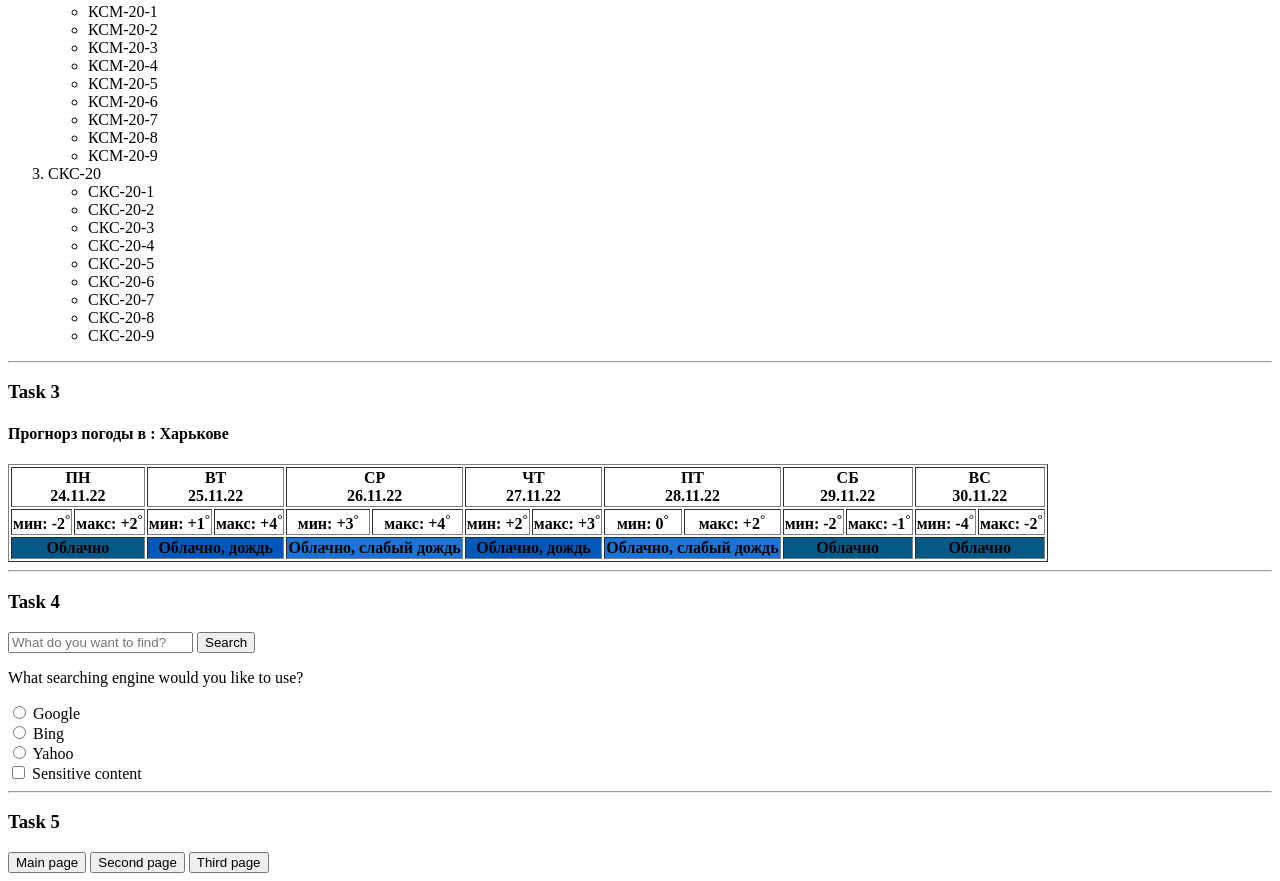
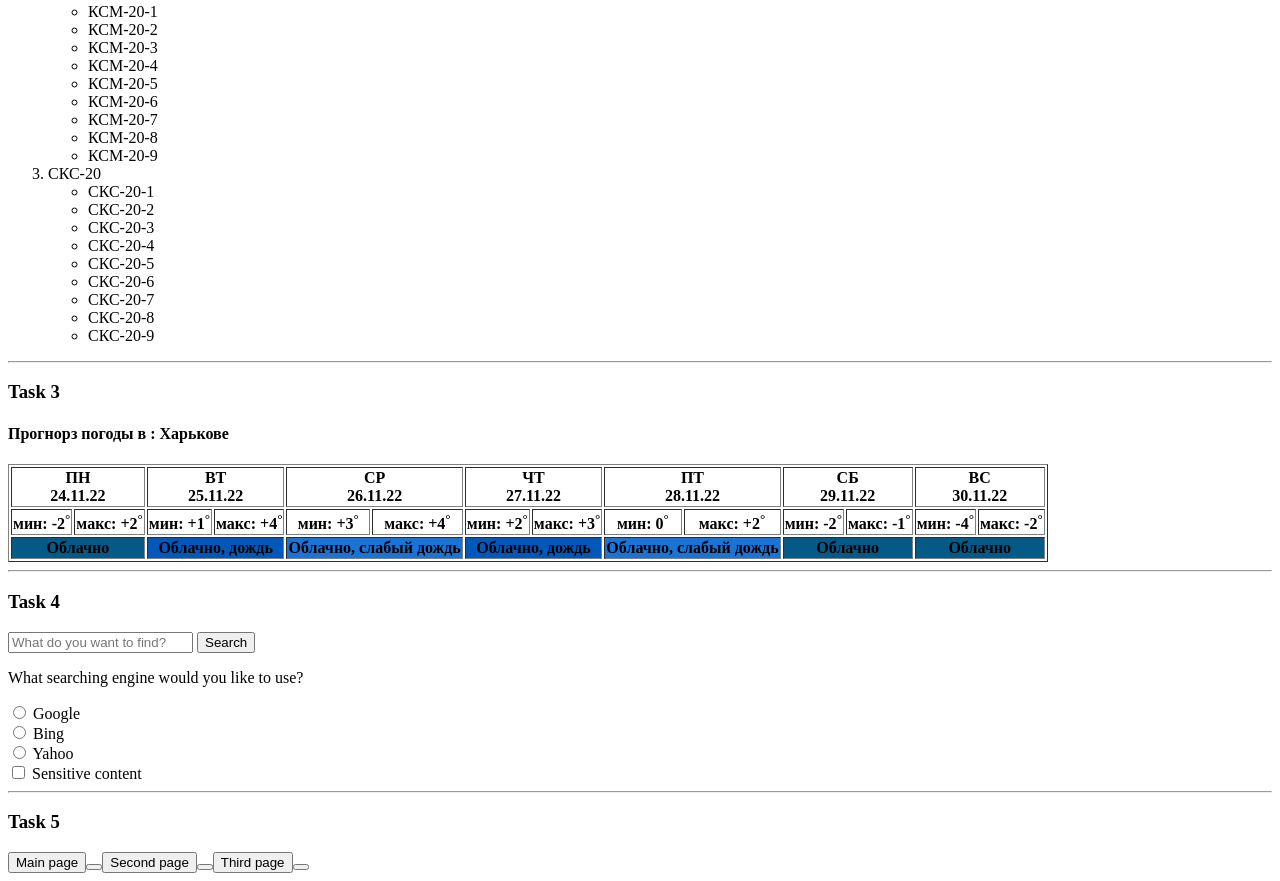
Before and after one commit to nure-yevhentukubaiev/ITex_LB1_Teslenko_Var2, a plain HTML site: page index.html in a window 1280 px wide. Shown: the part 548-1429 px from the top of the page. Drawn offline with Linux system fonts and the light colour scheme.

Commit message:
Update index.html

```diff
--- a/index.html
+++ b/index.html
@@ -169,8 +169,8 @@
     </form>
     <hr>
     <h3>Task 5</h3>
-    <a href="index.html"><button>Main page</button></a>
-    <a href="OtherPages/SecondPage.html"><button>Second page</button><a>
-    <a href="OtherPages/ThirdPage.html"><button>Third page</button><a>
+    <a href="index.html"><button>Main page<button></a>
+    <a href="OtherPages/SecondPage.html"><button>Second page<button></a>
+    <a href="OtherPages/ThirdPage.html"><button>Third page<button></a>
 </body>
 </html>
```
